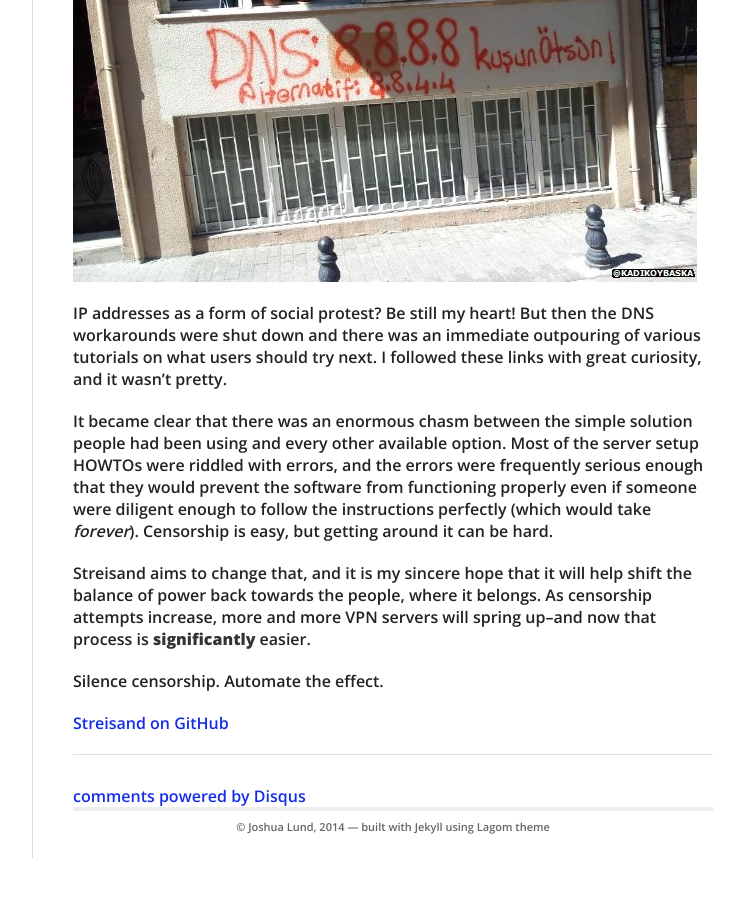
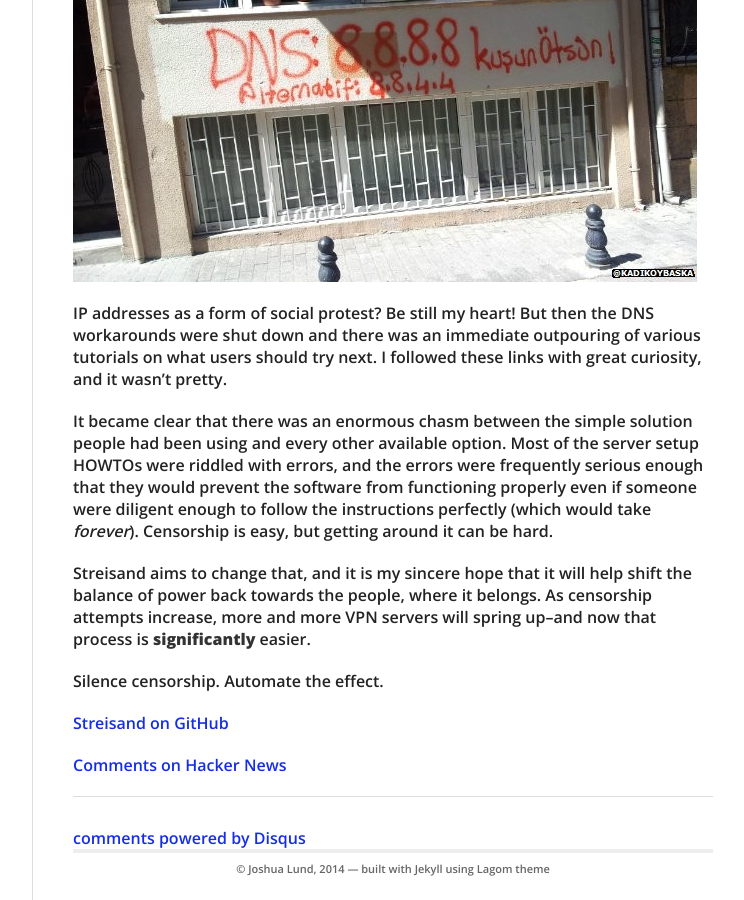
Before and after one commit to jlund/missingm, a Jekyll site: the page built from _posts/2014-07-24-introducing-streisand.md, in a window 1280 px wide and 900 px high, scrolled down 865 px. Shown: the whole window, without its empty margins (378-1122 px from the left). Built offline with Jekyll 4.4.1, drawn with Linux system fonts in a browser that asks for light colours; nearby versions of some CDN libraries; comment, search, counter and statistics services are not loaded; before the commit the page ends 1723 px from its top, so only the background shows below that.

Commit message:
Adding link to HN comments

```diff
--- a/_posts/2014-07-24-introducing-streisand.md
+++ b/_posts/2014-07-24-introducing-streisand.md
@@ -19,3 +19,5 @@ Streisand aims to change that, and it is my sincere hope that it will help shift
 Silence censorship. Automate the effect.
 
 [Streisand on GitHub](https://github.com/jlund/streisand)
+
+[Comments on Hacker News](https://news.ycombinator.com/item?id=8082444)
```
